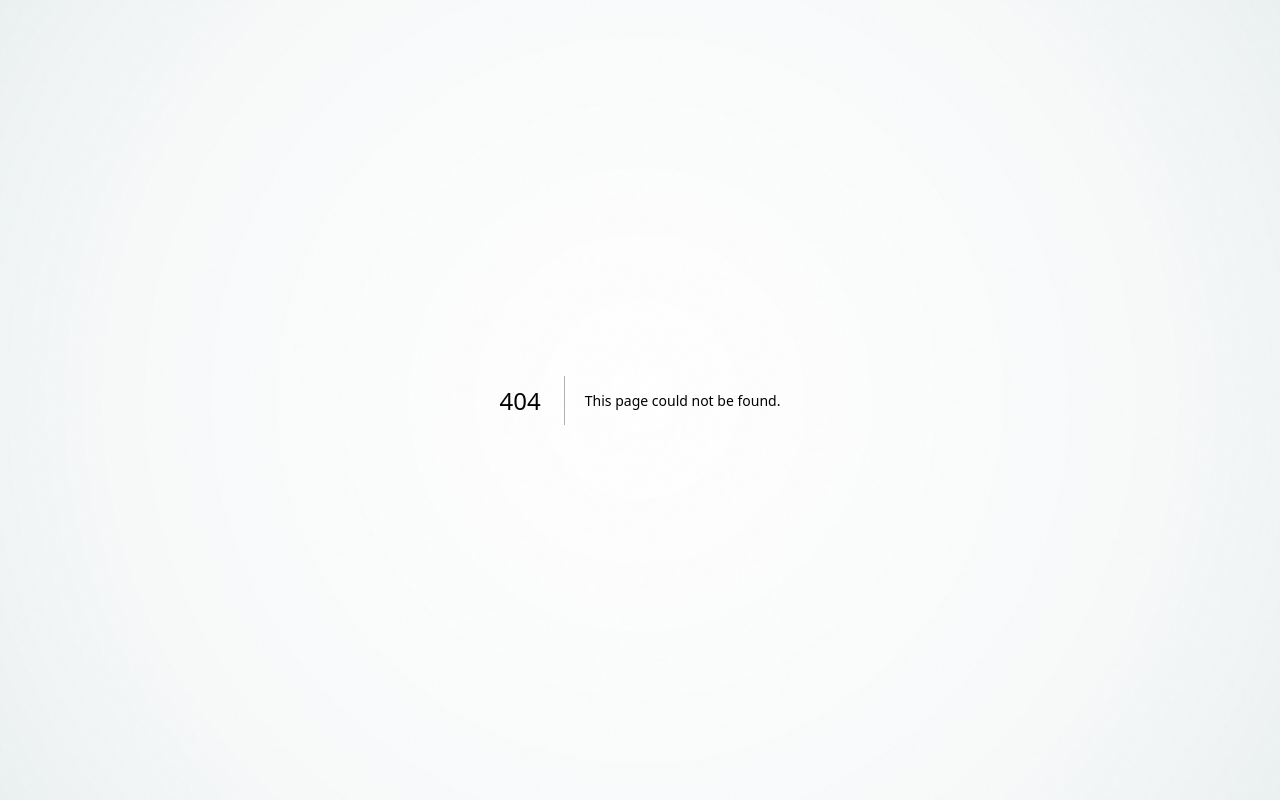
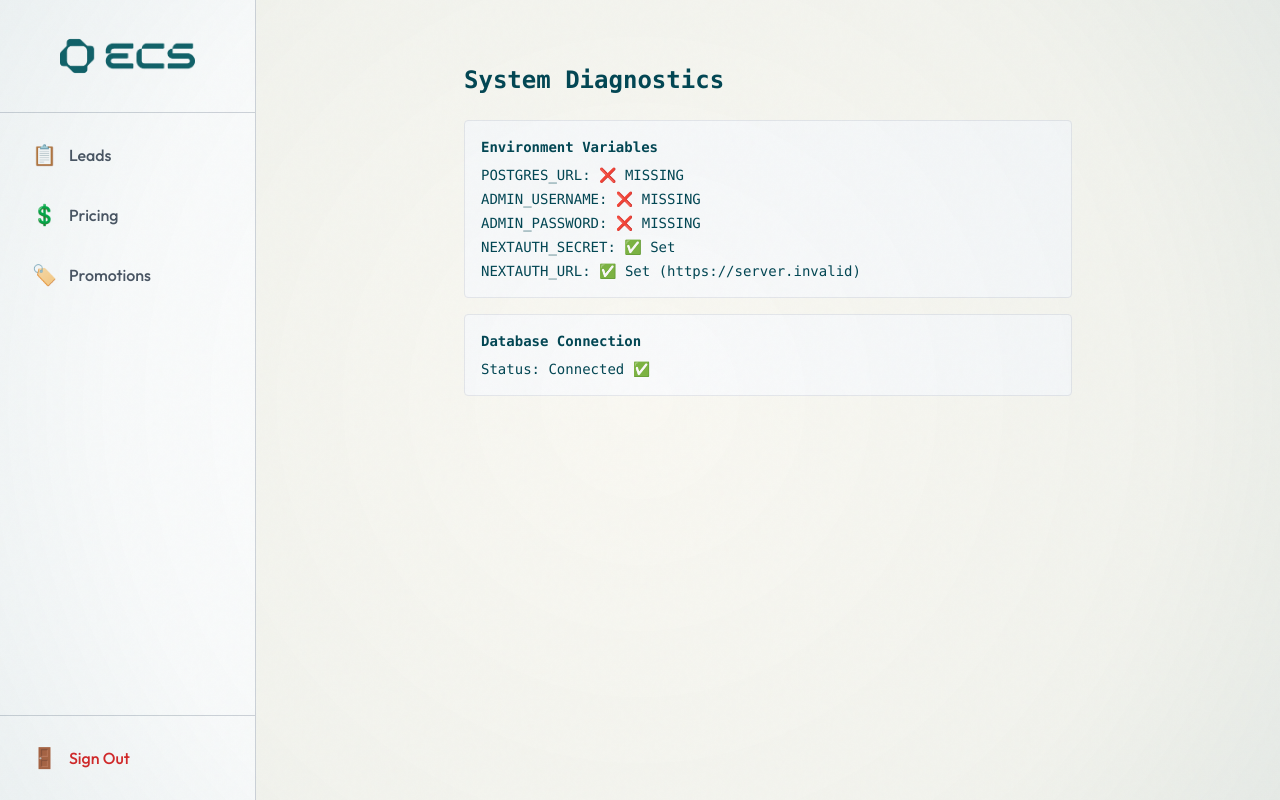
Before and after one commit to renatoquerales28-byte/extreme-cleaning-next, a Next.js app: page /admin/diagnose in a window 1280 px wide. Before the commit this address had no page. Built offline with nearby package versions, Linux system fonts and the light colour scheme; no server answers; the database is empty.

Commit message:
feat: Add diagnostic page for production debugging

```diff
--- /dev/null
+++ b/src/app/admin/diagnose/page.tsx
@@ -0,0 +1,56 @@
+export const dynamic = 'force-dynamic';
+
+import { db } from "@/lib/db";
+import { sql } from "drizzle-orm";
+
+export default async function DiagnosePage() {
+    const checks = {
+        hasPostgresUrl: !!process.env.POSTGRES_URL,
+        hasAdminUser: !!process.env.ADMIN_USERNAME,
+        hasAdminPass: !!process.env.ADMIN_PASSWORD,
+        hasNextAuthSecret: !!process.env.NEXTAUTH_SECRET,
+        hasNextAuthUrl: !!process.env.NEXTAUTH_URL,
+        nextAuthUrlValue: process.env.NEXTAUTH_URL, // Safe to show URL
+    };
+
+    let dbStatus = "Pending";
+    let dbError = null;
+
+    try {
+        // Try a simple query
+        await db.execute(sql`SELECT 1`);
+        dbStatus = "Connected ✅";
+    } catch (e: any) {
+        dbStatus = "Failed ❌";
+        dbError = e.message;
+    }
+
+    return (
+        <div className="p-8 max-w-2xl mx-auto font-mono text-sm">
+            <h1 className="text-2xl font-bold mb-6">System Diagnostics</h1>
+
+            <div className="space-y-4">
+                <div className="p-4 border rounded bg-gray-50">
+                    <h2 className="font-bold mb-2">Environment Variables</h2>
+                    <ul className="space-y-1">
+                        <li>POSTGRES_URL: {checks.hasPostgresUrl ? "✅ Set" : "❌ MISSING"}</li>
+                        <li>ADMIN_USERNAME: {checks.hasAdminUser ? "✅ Set" : "❌ MISSING"}</li>
+                        <li>ADMIN_PASSWORD: {checks.hasAdminPass ? "✅ Set" : "❌ MISSING"}</li>
+                        <li>NEXTAUTH_SECRET: {checks.hasNextAuthSecret ? "✅ Set" : "❌ MISSING"}</li>
+                        <li>NEXTAUTH_URL: {checks.hasNextAuthUrl ? `✅ Set (${checks.nextAuthUrlValue})` : "❌ MISSING"}</li>
+                    </ul>
+                </div>
+
+                <div className="p-4 border rounded bg-gray-50">
+                    <h2 className="font-bold mb-2">Database Connection</h2>
+                    <p>Status: {dbStatus}</p>
+                    {dbError && (
+                        <p className="text-red-600 mt-2 p-2 bg-red-50 rounded">
+                            Error: {dbError}
+                        </p>
+                    )}
+                </div>
+            </div>
+        </div>
+    );
+}
```
